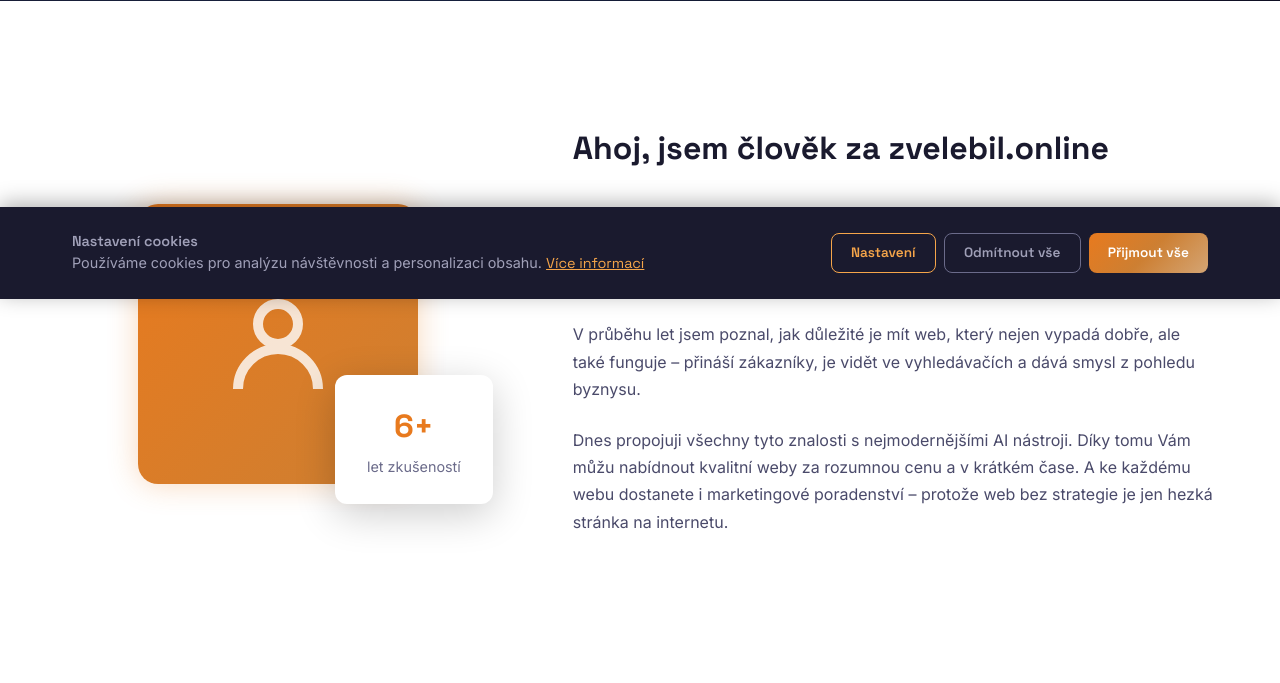
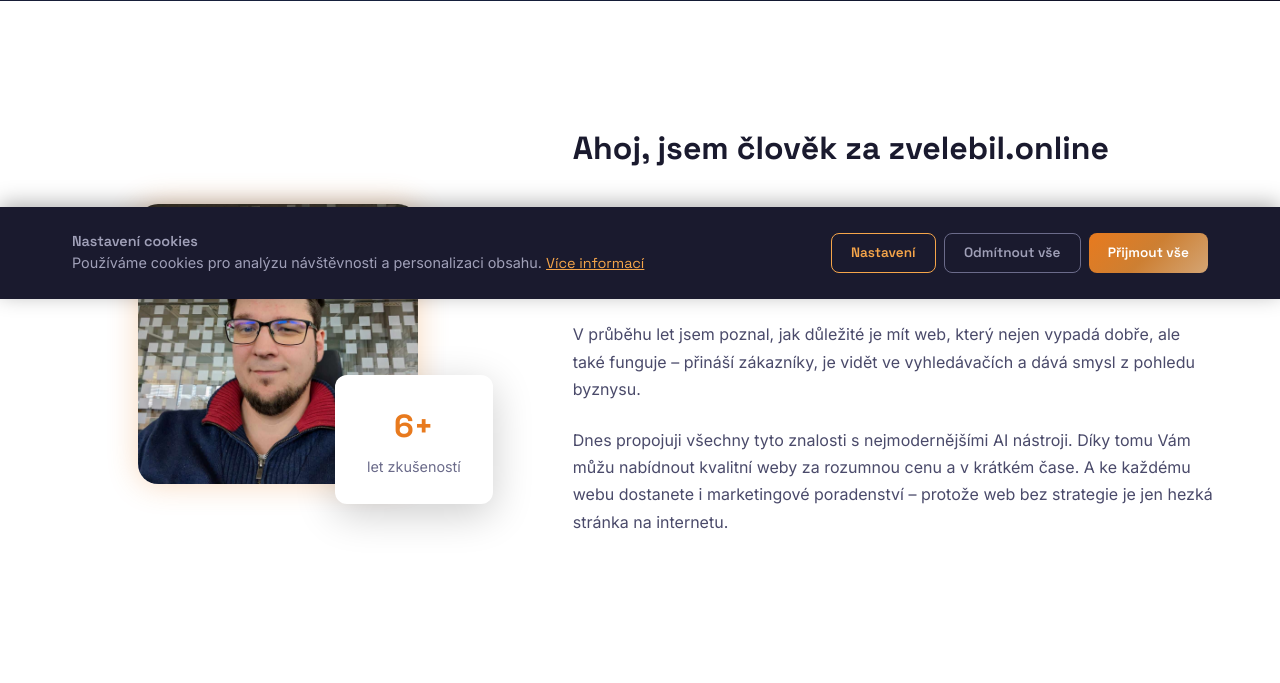
Before and after one commit to Alairik/Zvelebil-web, a PHP site: page /pages/o-mne.html in a window 1280 px wide. Shown: the part 501-1184 px from the top of the page. Run offline with PHP 8.4, Linux system fonts and the light colour scheme.

Commit message:
Přidána profilová fotka do sekcí O mně
Nahrazeny SVG placeholder ikony skutečnou fotografií na homepage i stránce o-mne.html

https://claude.ai/code/session_015Thog49q8ucAG66RFt2anQ

```diff
--- a/css/style.css
+++ b/css/style.css
@@ -1063,6 +1063,15 @@ ul, ol {
     height: 100px;
     stroke: var(--color-white);
     opacity: 0.8;
+}
+
+/* About Photo */
+.about-photo {
+    width: 250px;
+    height: 250px;
+    border-radius: var(--radius-full);
+    object-fit: cover;
+    box-shadow: var(--shadow-glow);
 }
 
 /* --- Contact Section --- */
--- a/pages/o-mne.html
+++ b/pages/o-mne.html
@@ -62,12 +62,7 @@
         <div class="container">
             <div class="about-grid">
                 <div class="about-image-wrapper reveal">
-                    <div class="about-image-placeholder">
-                        <svg viewBox="0 0 24 24" fill="none" stroke="currentColor" stroke-width="2">
-                            <circle cx="12" cy="8" r="4"/>
-                            <path d="M20 21a8 8 0 10-16 0"/>
-                        </svg>
-                    </div>
+                    <img src="../assets/Foto.jpg" alt="Foto autora" class="about-photo-page">
                     <div class="about-stats-box">
                         <div class="stat-item">
                             <span class="stat-num">6+</span>
@@ -299,23 +294,14 @@
             position: relative;
         }
 
-        .about-image-placeholder {
+        .about-photo-page {
             width: 280px;
             height: 280px;
-            background: linear-gradient(135deg, var(--color-primary) 0%, var(--color-bronze) 100%);
             border-radius: var(--radius-lg);
-            display: flex;
-            align-items: center;
-            justify-content: center;
+            object-fit: cover;
             margin: 0 auto;
+            display: block;
             box-shadow: var(--shadow-glow);
-        }
-
-        .about-image-placeholder svg {
-            width: 120px;
-            height: 120px;
-            stroke: var(--color-white);
-            opacity: 0.8;
         }
 
         .about-stats-box {
```
Also changed, not shown: index.html (+1 -6 lines).
